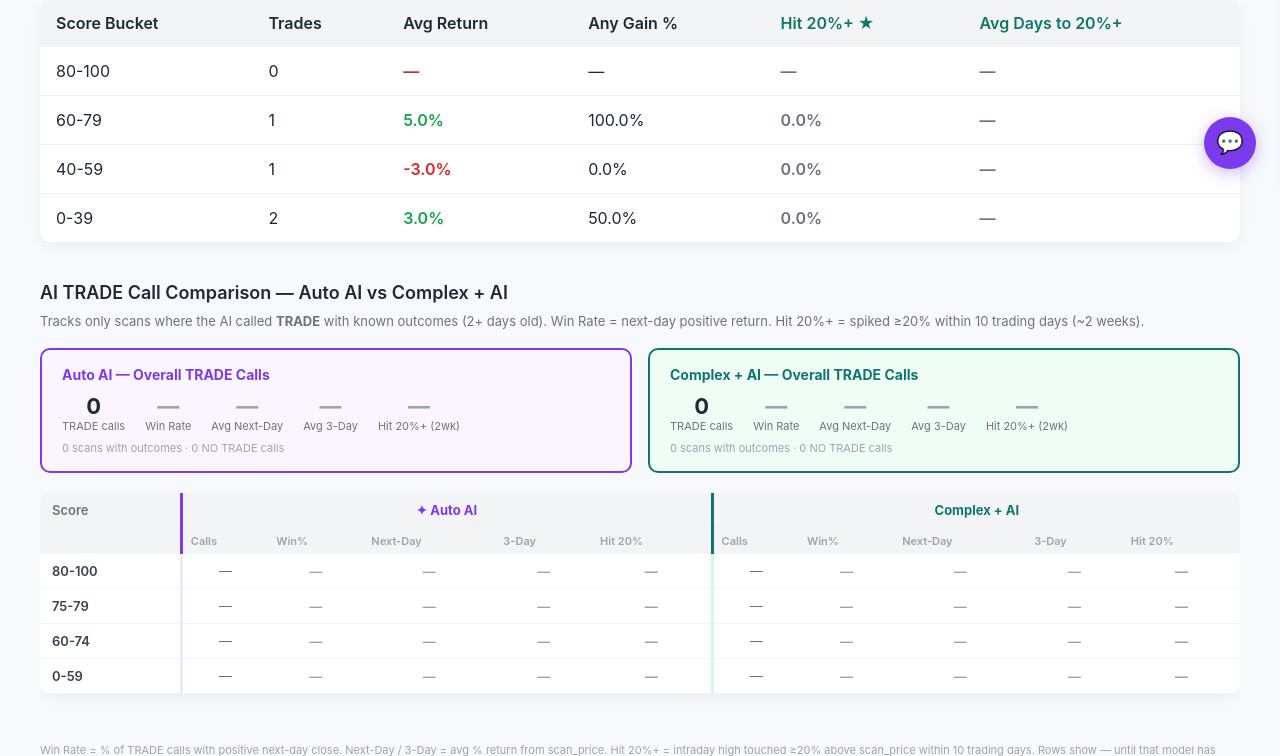
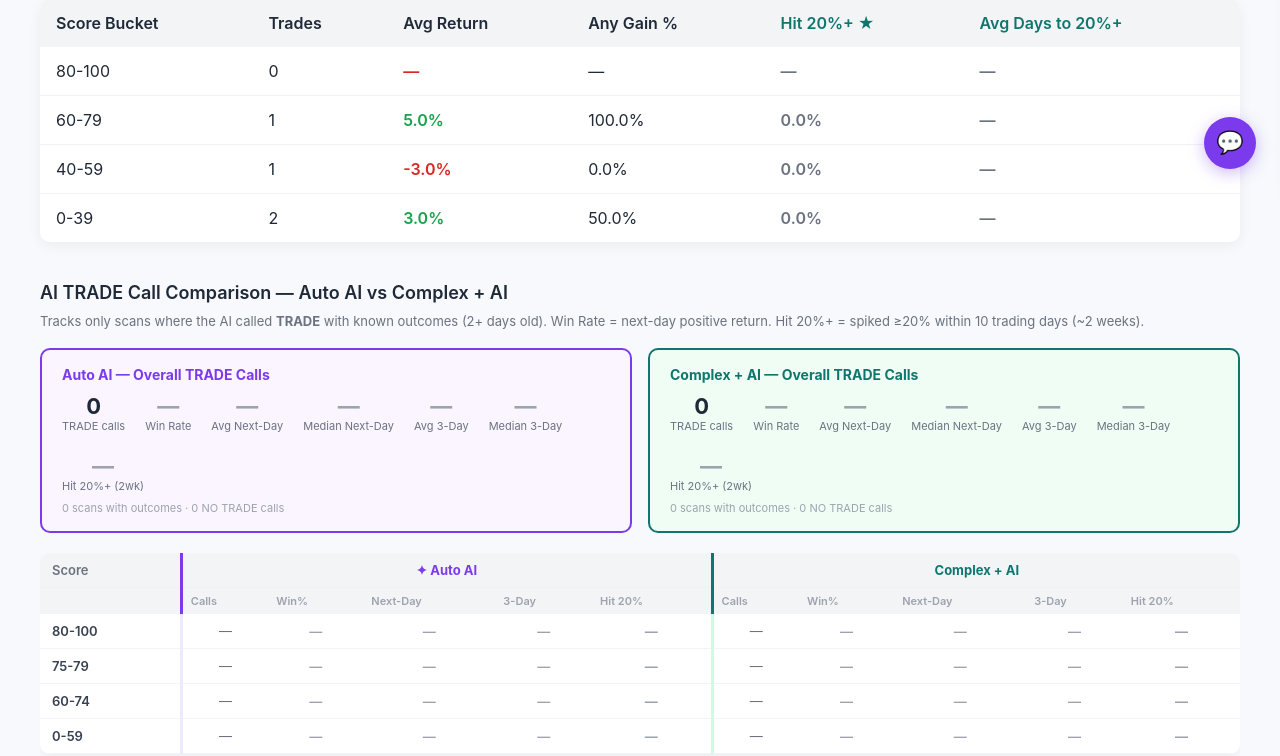
Before and after one commit to mboerner32/ai_trading_mvp, a FastAPI app: page /analytics in a window 1280 px wide. Shown: the part 607-1363 px from the top of the page. Run offline with FastAPI, Linux system fonts and the light colour scheme; a user stored in the database is signed in; data comes from the database, SQL or seed files in the repository; data that the repository does not hold is empty.

Commit message:
add median return to analytics, fix alpaca test price, orders before alerts
- database.py: add median_next_day / median_3day to get_model_comparison_stats()
  overall and per-bucket stats (Python sorted list midpoint — SQLite has no MEDIAN)
- analytics.html: show Median Next-Day and Median 3-Day stat cards alongside avg
- main.py: fix /api/alpaca-test to use real yfinance live price (attribute access,
  not dict .get()) and skip order if price unavailable; remove max(qty,1) override
- main.py: move _auto_paper_trade() before send_scan_alert() in all scan paths
  (morning, pre-market, intraday, 5m) so Alpaca order is queued before Telegram fires

Co-Authored-By: Claude Sonnet 4.6 <noreply@anthropic.com>

```diff
--- a/app/database.py
+++ b/app/database.py
@@ -682,26 +682,32 @@ def get_model_comparison_stats() -> dict:
                 wins      = [v for v in nd_vals if v > 0]
                 hits_20   = [d20 for nd, td, d20 in trade_rows if d20 is not None]
                 avg_days  = round(sum(hits_20) / len(hits_20), 1) if hits_20 else None
+                nd_sorted = sorted(nd_vals)
+                td_sorted = sorted(td_vals)
                 buckets[bucket_label] = {
-                    "trade_calls":    len(trade_rows),
-                    "no_trade_calls": no_trade_count,
-                    "total_scored":   total_scored,
-                    "win_rate":       round(len(wins) / len(nd_vals) * 100, 1) if nd_vals else None,
-                    "avg_next_day":   round(sum(nd_vals) / len(nd_vals), 2) if nd_vals else None,
-                    "avg_3day":       round(sum(td_vals) / len(td_vals), 2) if td_vals else None,
-                    "hit_20pct":      round(len(hits_20) / len(trade_rows) * 100, 1),
-                    "avg_days_to_20": avg_days,
+                    "trade_calls":      len(trade_rows),
+                    "no_trade_calls":   no_trade_count,
+                    "total_scored":     total_scored,
+                    "win_rate":         round(len(wins) / len(nd_vals) * 100, 1) if nd_vals else None,
+                    "avg_next_day":     round(sum(nd_vals) / len(nd_vals), 2) if nd_vals else None,
+                    "median_next_day":  round(nd_sorted[len(nd_sorted) // 2], 2) if nd_sorted else None,
+                    "avg_3day":         round(sum(td_vals) / len(td_vals), 2) if td_vals else None,
+                    "median_3day":      round(td_sorted[len(td_sorted) // 2], 2) if td_sorted else None,
+                    "hit_20pct":        round(len(hits_20) / len(trade_rows) * 100, 1),
+                    "avg_days_to_20":   avg_days,
                 }
             else:
                 buckets[bucket_label] = {
-                    "trade_calls":    0,
-                    "no_trade_calls": no_trade_count,
-                    "total_scored":   total_scored,
-                    "win_rate":       None,
-                    "avg_next_day":   None,
-                    "avg_3day":       None,
-                    "hit_20pct":      None,
-                    "avg_days_to_20": None,
+                    "trade_calls":      0,
+                    "no_trade_calls":   no_trade_count,
+                    "total_scored":     total_scored,
+                    "win_rate":         None,
+                    "avg_next_day":     None,
+                    "median_next_day":  None,
+                    "avg_3day":         None,
+                    "median_3day":      None,
+                    "hit_20pct":        None,
+                    "avg_days_to_20":   None,
                 }
 
         # Overall totals for this model
@@ -711,19 +717,23 @@ def get_model_comparison_stats() -> dict:
         nd_all  = [nd for nd, td, d20 in all_trade_rows if nd is not None]
         td_all  = [td for nd, td, d20 in all_trade_rows if td is not None]
         h20_all = [d20 for nd, td, d20 in all_trade_rows if d20 is not None]
+        nd_all_sorted = sorted(nd_all)
+        td_all_sorted = sorted(td_all)
 
         result[mode_key] = {
             "label":   mode_label,
             "buckets": buckets,
             "overall": {
-                "trade_calls":    len(all_trade_rows),
-                "no_trade_calls": sum(1 for *_, dec in rows if dec == "NO_TRADE"),
+                "trade_calls":       len(all_trade_rows),
+                "no_trade_calls":    sum(1 for *_, dec in rows if dec == "NO_TRADE"),
                 "total_with_outcomes": len(rows),
-                "win_rate":       round(sum(1 for v in nd_all if v > 0) / len(nd_all) * 100, 1) if nd_all else None,
-                "avg_next_day":   round(sum(nd_all) / len(nd_all), 2) if nd_all else None,
-                "avg_3day":       round(sum(td_all) / len(td_all), 2) if td_all else None,
-                "hit_20pct":      round(len(h20_all) / len(all_trade_rows) * 100, 1) if all_trade_rows else None,
-                "avg_days_to_20": round(sum(h20_all) / len(h20_all), 1) if h20_all else None,
+                "win_rate":          round(sum(1 for v in nd_all if v > 0) / len(nd_all) * 100, 1) if nd_all else None,
+                "avg_next_day":      round(sum(nd_all) / len(nd_all), 2) if nd_all else None,
+                "median_next_day":   round(nd_all_sorted[len(nd_all_sorted) // 2], 2) if nd_all_sorted else None,
+                "avg_3day":          round(sum(td_all) / len(td_all), 2) if td_all else None,
+                "median_3day":       round(td_all_sorted[len(td_all_sorted) // 2], 2) if td_all_sorted else None,
+                "hit_20pct":         round(len(h20_all) / len(all_trade_rows) * 100, 1) if all_trade_rows else None,
+                "avg_days_to_20":    round(sum(h20_all) / len(h20_all), 1) if h20_all else None,
             },
         }
 
--- a/main.py
+++ b/main.py
@@ -583,14 +583,14 @@ def _scheduled_scan():
                 label = "Auto AI" if mode == "autoai" else "Complex + AI"
                 # Enrich score >= 50 with AI calls + LSTM before alerting
                 _enrich_high_scorers(data["results"], mode=mode)
+                # Auto paper-trade FIRST so Alpaca order is queued before Telegram fires
+                _auto_paper_trade(data["results"], today_str)
                 # Alert all AI TRADE calls regardless of score
                 send_scan_alert(data["results"], label, min_score=0, ai_trade_only=True)
                 for r in data["results"]:
                     if (r.get("score", 0) >= 50
                             and (r.get("ai_trade_call") or {}).get("decision") == "TRADE"):
                         _alerted_today.add(r.get("symbol"))
-                # Auto paper-trade HIGH confidence TRADE calls (max 3/day)
-                _auto_paper_trade(data["results"], today_str)
                 # Log near-misses (40-74) to watchlist for intraday re-checking
                 for r in data["results"]:
                     score = r.get("score", 0)
@@ -613,8 +613,8 @@ def _premarket_scan():
         save_scan(data["results"], "squeeze")   # persist for hypothesis testing
         save_scan_cache("squeeze", data["results"], data["summary"])
         _enrich_high_scorers(data["results"], mode="squeeze")
+        _auto_paper_trade(data["results"], today_str)
         send_scan_alert(data["results"], "Complex + AI (pre-market)", min_score=0, ai_trade_only=True)
-        _auto_paper_trade(data["results"], today_str)
         print(f"SCHEDULER: pre-market scan complete ({len(data['results'])} results)")
     except Exception as e:
         print(f"SCHEDULER: pre-market scan failed — {e}")
@@ -719,9 +719,9 @@ def _intraday_scan():
             and r.get("symbol") not in _alerted_today
         ]
         if new_alerts:
+            _auto_paper_trade(new_alerts, today_str)
             send_scan_alert(new_alerts, f"Intraday {et_now.strftime('%H:%M')}",
                             min_score=0, ai_trade_only=True)
-            _auto_paper_trade(new_alerts, today_str)
             for r in new_alerts:
                 _alerted_today.add(r.get("symbol"))
 
@@ -779,8 +779,8 @@ def _fivemin_spike_scan():
                 r for r in new_alerts
                 if r.get("score", 0) >= 75 and r.get("symbol") not in _alerted_today
             ]
+            _auto_paper_trade(new_alerts, today_str, mode="fivemin")
             send_scan_alert(new_alerts, f"5m Spike {et_now.strftime('%H:%M')}")
-            _auto_paper_trade(new_alerts, today_str, mode="fivemin")
             for r in new_alerts:
                 _alerted_today.add(r.get("symbol"))
 
@@ -2414,12 +2414,27 @@ def alpaca_test_order(request: Request, symbol: str = "LGVN", amount: float = 10
             "order": notional_result,
         }
 
-    # Step 4: try qty fallback
+    # Step 4: try qty fallback with real live price
     import yfinance as yf
-    ticker_price = yf.Ticker(symbol).fast_info.get("last_price") or amount
+    try:
+        fi = yf.Ticker(symbol).fast_info
+        ticker_price = fi.last_price  # attribute access, not dict .get()
+        if not ticker_price or ticker_price <= 0:
+            ticker_price = None
+    except Exception:
+        ticker_price = None
+
+    if ticker_price is None:
+        return {
+            "result": "qty_fallback_skipped",
+            "reason": f"Could not fetch live price for {symbol} — try during market hours",
+            "notional_attempt": notional_result,
+            "asset": asset,
+        }
+
     qty = _math.floor(amount / ticker_price)
     qty_resp = _req.post(f"{base}/v2/orders", headers=headers, timeout=10, json={
-        "symbol": symbol, "qty": str(max(qty, 1)),
+        "symbol": symbol, "qty": str(qty),
         "side": "buy", "type": "market", "time_in_force": "day",
     }) if qty >= 1 else None
 
--- a/templates/analytics.html
+++ b/templates/analytics.html
@@ -393,10 +393,24 @@
             </div>
             <div style="text-align:center;">
                 <div style="font-size:22px; font-weight:700;
+                    color:{% if o.median_next_day is not none and o.median_next_day > 0 %}#0f766e{% elif o.median_next_day is not none %}#dc2626{% else %}#9ca3af{% endif %};">
+                    {{ ('+' if o.median_next_day > 0 else '') ~ '%.1f' | format(o.median_next_day) ~ '%' if o.median_next_day is not none else '—' }}
+                </div>
+                <div style="font-size:11px; color:#6b7280;">Median Next-Day</div>
+            </div>
+            <div style="text-align:center;">
+                <div style="font-size:22px; font-weight:700;
                     color:{% if o.avg_3day is not none and o.avg_3day > 0 %}#0f766e{% elif o.avg_3day is not none %}#dc2626{% else %}#9ca3af{% endif %};">
                     {{ ('+' if o.avg_3day > 0 else '') ~ '%.1f' | format(o.avg_3day) ~ '%' if o.avg_3day is not none else '—' }}
                 </div>
                 <div style="font-size:11px; color:#6b7280;">Avg 3-Day</div>
+            </div>
+            <div style="text-align:center;">
+                <div style="font-size:22px; font-weight:700;
+                    color:{% if o.median_3day is not none and o.median_3day > 0 %}#0f766e{% elif o.median_3day is not none %}#dc2626{% else %}#9ca3af{% endif %};">
+                    {{ ('+' if o.median_3day > 0 else '') ~ '%.1f' | format(o.median_3day) ~ '%' if o.median_3day is not none else '—' }}
+                </div>
+                <div style="font-size:11px; color:#6b7280;">Median 3-Day</div>
             </div>
             <div style="text-align:center;">
                 <div style="font-size:22px; font-weight:700;
```
